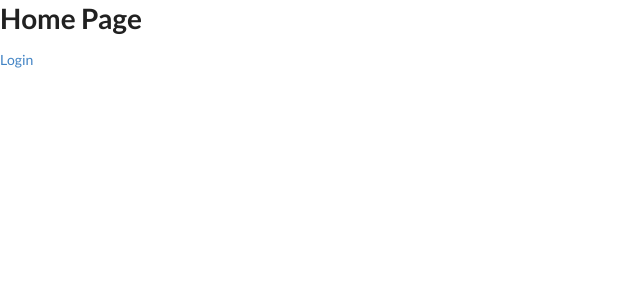
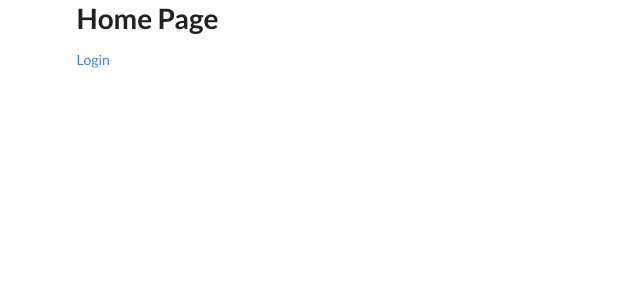
Before and after one commit to ReneB85/bookworm-react, a React (Create React App) app: page / in a window 1280 px wide. Shown: the top 300 px of the page, without its empty margins (0-640 px from the left). Built offline with nearby package versions, Linux system fonts and the light colour scheme.

Commit message:
Semantic UI setup

```diff
--- a/src/App.js
+++ b/src/App.js
@@ -1,17 +1,14 @@
 import React from 'react';
-import { Switch, Route } from 'react-router-dom';
-import { BrowserRouter } from 'react-router-dom';
+import { BrowserRouter, Route } from 'react-router-dom';
 import HomePage from "./components/pages/HomePage";
 import LoginPage from "./components/pages/LoginPage";
 
-
-
 const App = () => (
     <BrowserRouter>
-        <Switch>
+        <div className="ui container">
             <Route path="/" exact component={HomePage} />
             <Route path="/login" exact component={LoginPage} />
-        </Switch>
+        </div>
     </BrowserRouter>
 );
 
--- a/src/index.js
+++ b/src/index.js
@@ -1,6 +1,5 @@
 import React from 'react';
 import ReactDOM from 'react-dom';
-
 import 'semantic-ui-css/semantic.min.css';
 import App from './App';
 import registerServiceWorker from './registerServiceWorker';
```
